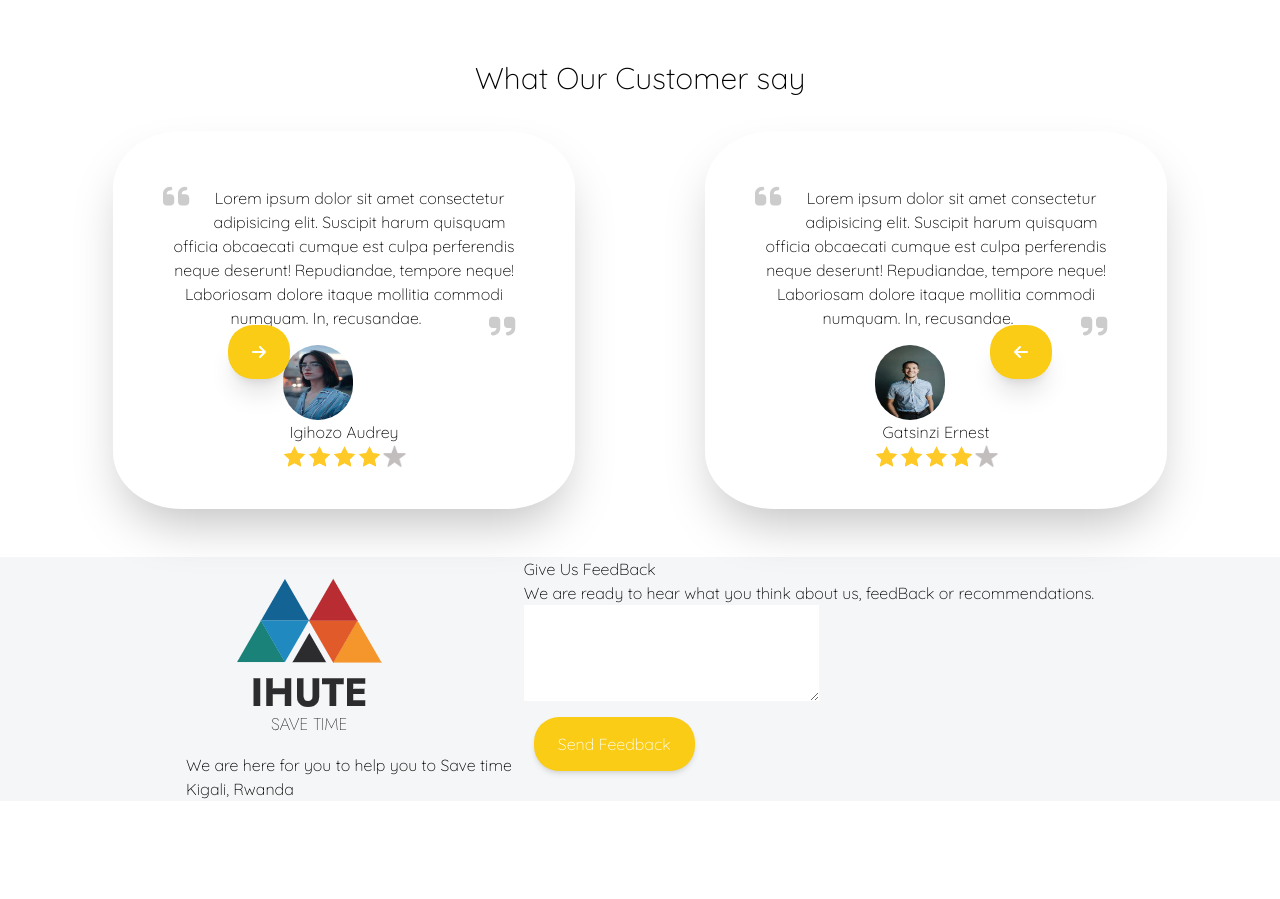
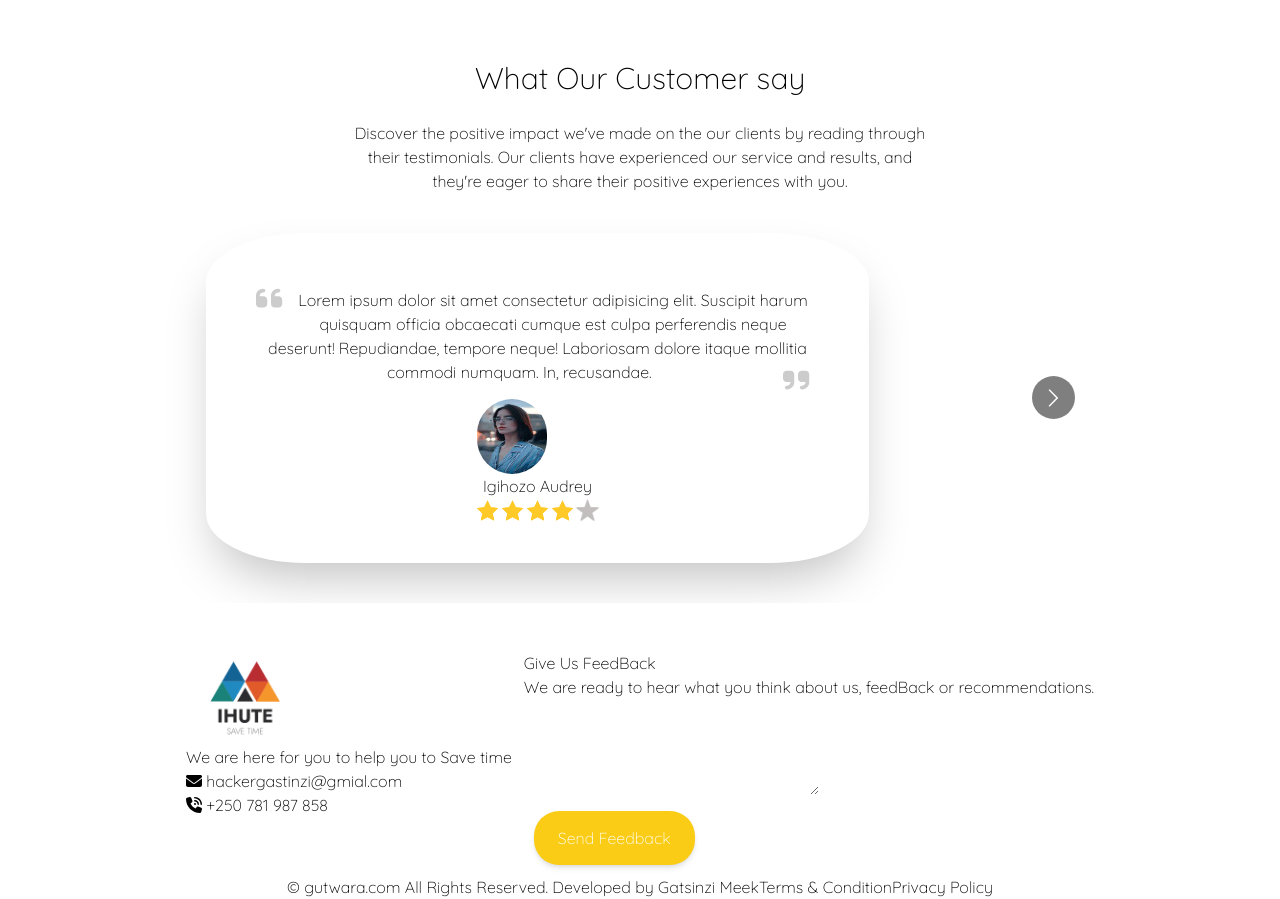
Before and after one commit to Gatsinzimeek/IHUTE, a React (Create React App) app: page / in a window 1280 px wide. Shown: the part 1140-2039 px from the top of the page. Before the commit the page ends 1941 px from the top, so only its background shows below. Built offline with nearby package versions, Linux system fonts and the light colour scheme; no server answers.

Commit message:
New features

```diff
--- a/package.json
+++ b/package.json
@@ -15,6 +15,7 @@
     "framer-motion": "^11.0.6",
     "react": "^18.2.0",
     "react-dom": "^18.2.0",
+    "react-multi-carousel": "^2.8.4",
     "react-router-dom": "^6.21.3",
     "react-router-hash-link": "^2.4.3",
     "react-scripts": "5.0.1",
@@ -45,6 +46,7 @@
     ]
   },
   "devDependencies": {
+    "@babel/plugin-proposal-private-property-in-object": "^7.21.11",
     "tailwindcss": "^3.4.1"
   }
 }
--- a/src/Component/Footer/Footer.jsx
+++ b/src/Component/Footer/Footer.jsx
@@ -1,13 +1,22 @@
 import Logo from '../../Assets/logo.png'
 import Button from '../button/Button'
+import { Link } from 'react-router-dom'
+import { FontAwesomeIcon } from '@fortawesome/react-fontawesome'
+import { faEnvelope,faPhoneVolume } from '@fortawesome/free-solid-svg-icons'
 const Footer = () => {
   return (
-    <div className='bg-[#f5f6f7] flex justify-center gap-3'>
+    <div className='bg-[#fff]'>
+    <div className='flex justify-center  gap-3'>
       <div>
-        <img src={Logo} alt="logo"/>
+        <img src={Logo} className='w-[120px]' alt="logo"/>
         <p>We are here for you to help you to Save time</p>
         <div>
-          <p>Kigali, Rwanda</p>
+          <div>
+          <FontAwesomeIcon icon={faEnvelope} /> hackergastinzi@gmial.com
+          </div>
+          <div>
+            <FontAwesomeIcon icon={faPhoneVolume} /> +250 781 987 858
+          </div>
         </div>
       </div>
       <div>
@@ -19,6 +28,16 @@ const Footer = () => {
         <Button>Send Feedback</Button>
       </div>
     </div>
+    <div style={{content: '', }} className='flex justify-center justify-items-center'>
+      <div>
+        <p> &copy; gutwara.com All Rights Reserved. Developed by Gatsinzi Meek</p>
+      </div>
+      <div>
+        <Link to='#'>Terms & Condition</Link>
+        <Link to='#'>Privacy Policy</Link>
+      </div>
+    </div>
+    </div>
   )
 }
 
--- a/src/Component/Person-details/PersonDetail.jsx
+++ b/src/Component/Person-details/PersonDetail.jsx
@@ -5,9 +5,9 @@ import rateBlack from '../../Assets/rateBlack.png';
 import rateYellow from '../../Assets/rateYellow.png';
 
 const PersonDetail = ({...otherProps}) => {
-    const {image, name, description} = otherProps;
+    const {image, name} = otherProps;
   return (
-    <div className="w-[39%] h-[60%] p-10 m-auto rounded-[15%] shadow-2xl max-md:w-[80%]">
+    <div className={`w-[70%] h-[100%]  p-10  rounded-[15%] shadow-2xl max-md:w-[80%]`}>
     <FontAwesomeIcon icon={faQuoteLeft} style={{float:'left', fontSize: '30px',margin:'10px', color: '#ccc'}}/>
       <p className="m-[15px]">Lorem ipsum dolor sit amet consectetur adipisicing elit. Suscipit harum quisquam officia obcaecati cumque est culpa perferendis neque deserunt! Repudiandae, tempore neque! Laboriosam dolore itaque mollitia commodi numquam. In, recusandae.
       <FontAwesomeIcon icon={faQuoteRight} style={{fontSize: '30px',float:"right", margin:'5px', color: '#ccc'}}/>
--- a/src/Component/Testimonial-section/Testimonial.jsx
+++ b/src/Component/Testimonial-section/Testimonial.jsx
@@ -1,28 +1,42 @@
-import {faArrowRight} from '@fortawesome/free-solid-svg-icons';
-import {faArrowLeft} from '@fortawesome/free-solid-svg-icons';
-import { FontAwesomeIcon } from '@fortawesome/react-fontawesome';
 import profile1 from '../../Assets/profile1.jpg';
 import profile2 from '../../Assets/profile2.jpg'
 import PersonDetail from '../Person-details/PersonDetail';
-import Button from '../button/Button';
+import Carousel from 'react-multi-carousel';
+import 'react-multi-carousel/lib/styles.css';
+
 const Testimonial = () => {
+  const responsive = {
+    superLargeDesktop: {
+      // the naming can be any, depends on you.
+      breakpoint: { max: 4000, min: 3000 },
+      items: 2
+    },
+    desktop: {
+      breakpoint: { max: 3000, min: 1024 },
+      items: 2
+    },
+    tablet: {
+      breakpoint: { max: 1024, min: 464 },
+      items: 1
+    },
+    mobile: {
+      breakpoint: { max: 464, min: 0 },
+      items: 1
+    }
+  };
   return (
     <section id='Testimonial' className='text-center m-12 relative'>
-       <h1 className='text-[30px] mb-[30px]'>What Our Customer say</h1>
-       <div className='flex justify-center'>
+       <h1 className='text-[30px] mb-[20px]'>What Our Customer say</h1>
+       <p className='w-[50%] m-auto text-center'>Discover the positive impact we've made on the our clients by reading through their testimonials. Our clients have experienced our service and results, and they're eager to share their positive experiences with you.</p>
+      <Carousel responsive={responsive} className='w-[80%] m-auto p-10 '>
+
           <PersonDetail image={profile1} name='Igihozo Audrey' />
           <PersonDetail image={profile2} name='Gatsinzi Ernest' />
-          {/* <PersonDetail image={profile1} name='Igihozo Audrey' />
+          <PersonDetail image={profile1} name='Igihozo Audrey' />
 
           <PersonDetail image={profile1} name='Igihozo Audrey' />
-          <PersonDetail image={profile1} name='Igihozo Audrey' /> */}
-       </div>
-       <Button classdata='fixed bg-white text-black shadow-xl hover:text-white absolute bottom-[120px] right-[170px] max-md:right-[1px]'>
-        <FontAwesomeIcon icon={faArrowLeft} />
-      </Button>
-      <Button classdata='fixed bg-white text-black shadow-xl hover:text-white absolute bottom-[120px] left-[170px] max-md:left-[1px]'>
-         <FontAwesomeIcon icon={faArrowRight} />
-      </Button>
+          <PersonDetail image={profile1} name='Igihozo Audrey' />
+    </Carousel>
     </section>
   )
 }
```
Also changed, not shown: 1 other file (tests, documents, lock files or other folders).
